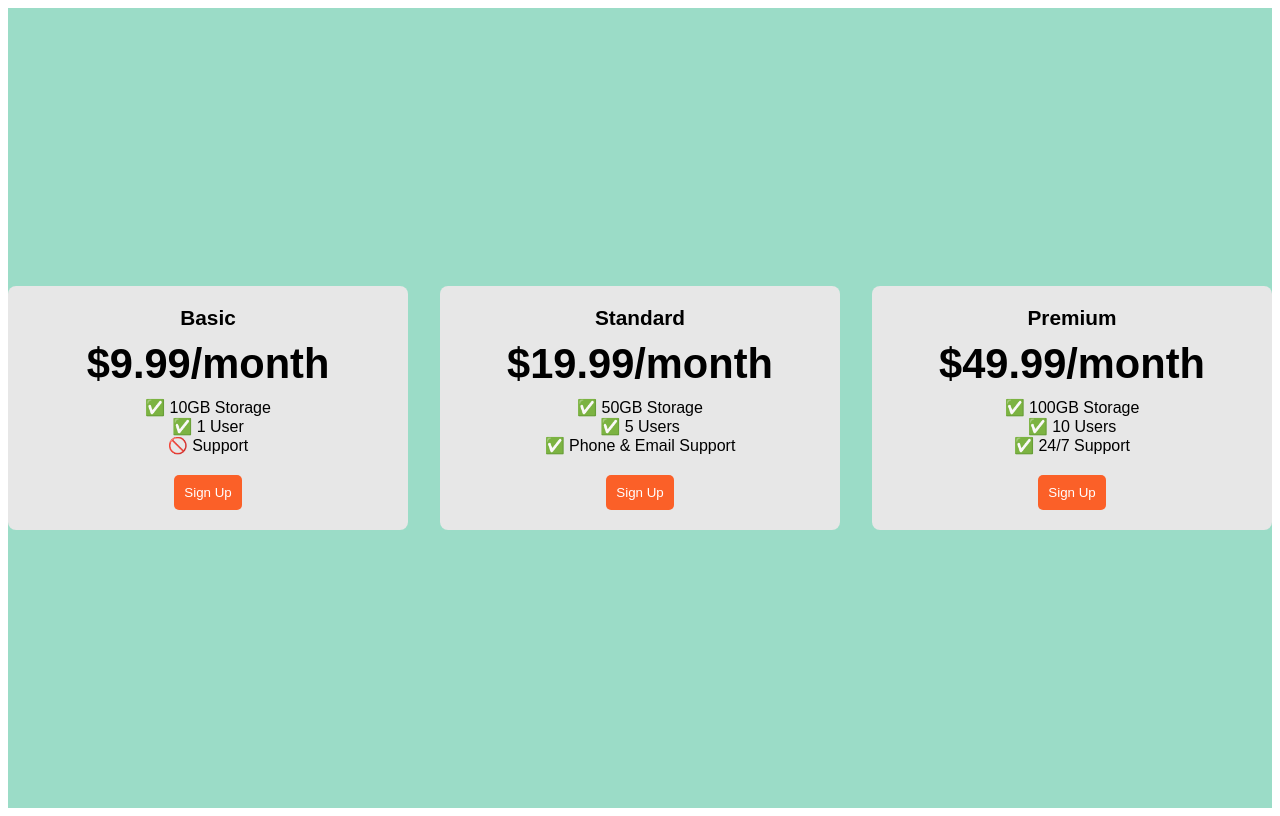
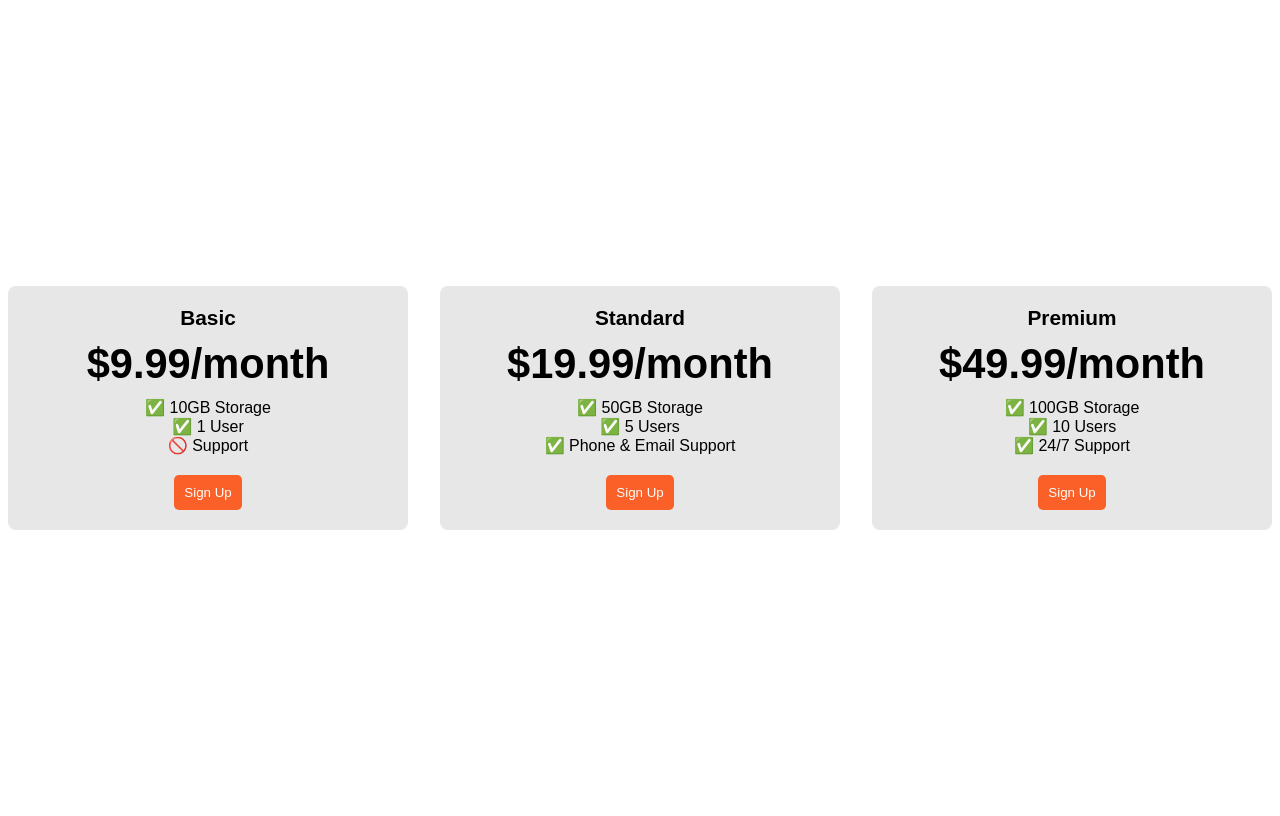
Before and after one commit to TriplmX/f_dis_shit, a plain HTML site: page index.html in a window 1280 px wide. Drawn offline with Linux system fonts and the light colour scheme; a web font is replaced by a local one.

Commit message:
Update index.html

```diff
--- a/index.html
+++ b/index.html
@@ -21,7 +21,6 @@
       align-items: center;
       height: 100vh;
       gap: 2rem;
-      background-color: rgb(155, 220, 199);
     }
 
 
```
